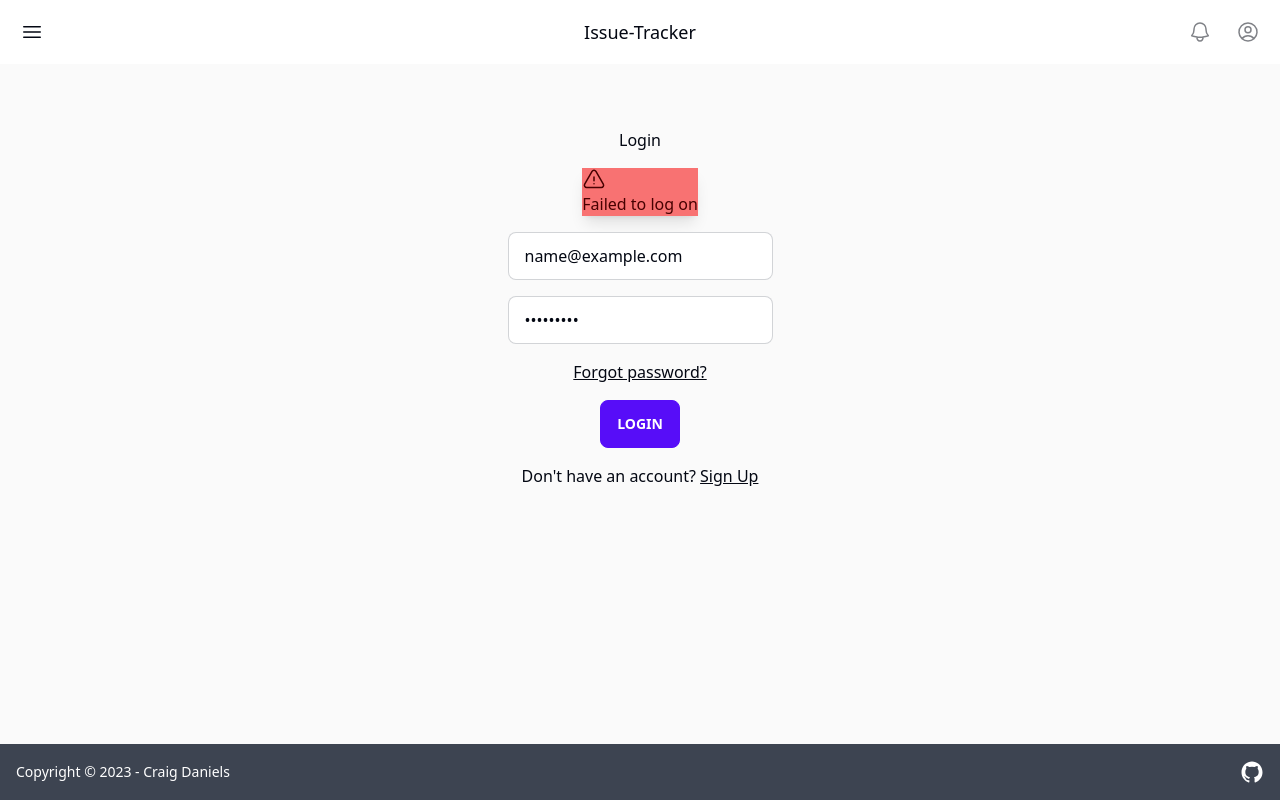
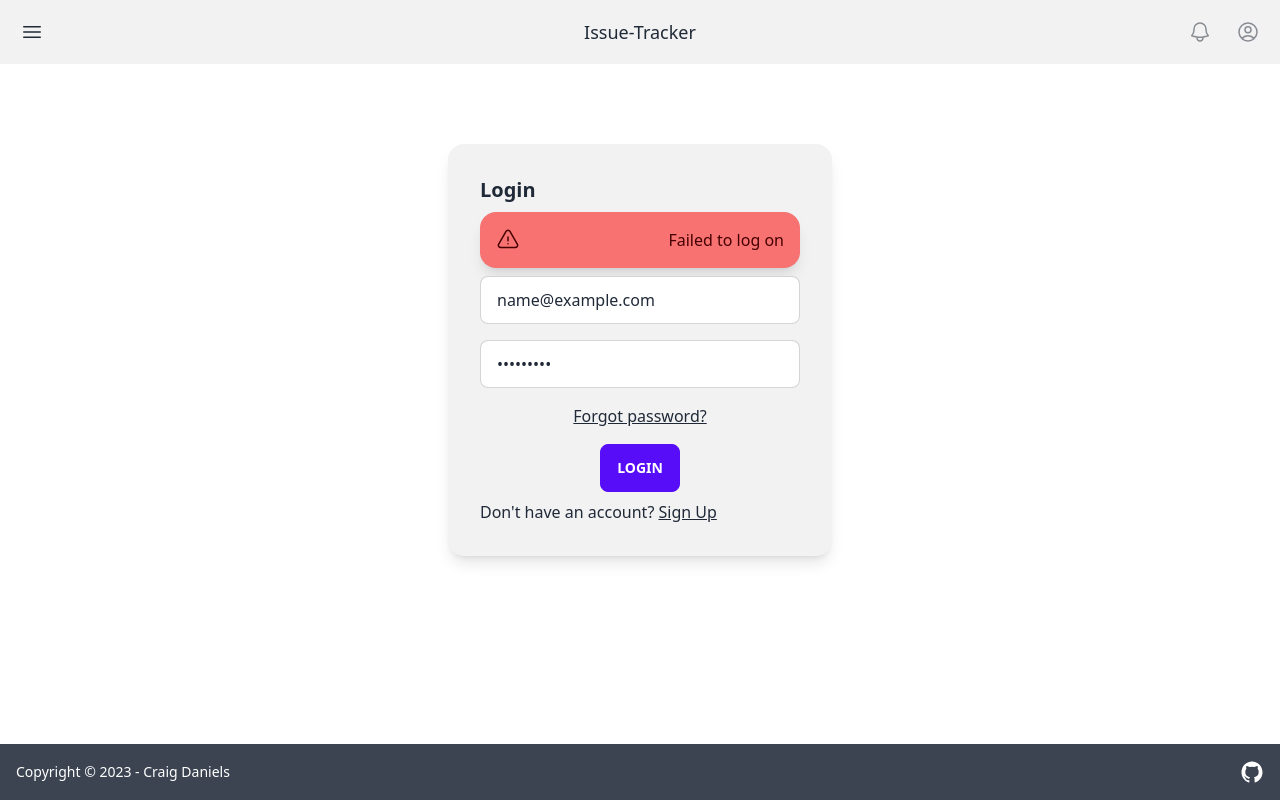
Before and after one commit to craigrdaniels/issue-tracker, a React (Vite) app in the folder frontend/: page /login in a window 1280 px wide. Both pictures are taken after typing "name@example.com", "Sample123" into the empty fields and a click on the button "LOGIN". Built offline with nearby package versions, Linux system fonts and the light colour scheme; no server answers.

Commit message:
style with daisyui components

```diff
--- a/frontend/src/index.css
+++ b/frontend/src/index.css
@@ -8,61 +8,8 @@
     duration-500;
   }
 
-  body {
-    @apply bg-zinc-50
-    text-gray-950
-    dark:bg-zinc-900
-    dark:text-gray-50;
-  }
-
   #root {
     @apply min-h-screen
     w-screen;
   }
-
-  h2 {
-    @apply text-lg
-    font-bold;
-  }
-
-  button {
-    @apply rounded-lg
-    border
-    bg-gray-100
-    px-4
-    py-1
-    text-gray-800
-    hover:border-blue-500
-    focus:border-blue-500
-    focus:outline-none
-    focus:ring-blue-500
-    dark:bg-gray-800
-    dark:text-gray-100;
-  }
 }
-
-@layer components {
-  .text-input {
-    @apply form-input
-    rounded-md
-    border
-    border-opacity-25
-    bg-gray-100
-    px-4
-    py-1
-    text-gray-800
-    focus:border-blue-500
-    focus:outline-none
-    dark:border-gray-800
-    dark:bg-gray-900
-    dark:text-gray-100;
-  }
-
-  .navicon {
-    @apply h-5
-    w-5
-    cursor-pointer
-    text-gray-950
-    dark:text-gray-50;
-  }
-}
--- a/frontend/src/pages/issue.tsx
+++ b/frontend/src/pages/issue.tsx
@@ -52,12 +52,12 @@ export const Issue = (): ReactElement => {
 
   return (
     <>
-      <main className="mx-2 mt-8 dark:bg-zinc-900 dark:bg-opacity-50 md:mx-8">
+      <main className="mx-2 mt-20 md:mx-8">
         <div className="mx-auto max-w-7xl">
           <div className="flex h-10 w-full">
-            <h1>
+            <h2>
               {issue?.project.name} / {issue?.title}
-            </h1>
+            </h2>
           </div>
           <ul className="flex flex-col gap-4">
             {issue?.messages?.map((message) => (
@@ -66,8 +66,8 @@ export const Issue = (): ReactElement => {
                   <div className="h-12 w-12">
                     <UserCircleIcon />
                   </div>
-                  <div className="flex w-full grow flex-col rounded-md border pb-2 first:border-blue-400 dark:border-zinc-500/50 first:dark:border-blue-500/50 dark:hover:bg-zinc-800">
-                    <div className="rounded-t bg-zinc-200 px-2 py-1 dark:bg-zinc-800">
+                  <div className="pb-2i flex w-full grow flex-col rounded-md border border-primary-content/50 bg-base-200 shadow-md hover:bg-base-300">
+                    <div className="rounded-t bg-base-300 px-2 py-1">
                       <span className="font-bold">
                         {message.created_by.username}
                       </span>{' '}
--- a/frontend/src/pages/issues.tsx
+++ b/frontend/src/pages/issues.tsx
@@ -6,6 +6,7 @@ import { formatDistanceToNow } from 'date-fns'
 import {
   MinusCircleIcon,
   ChatBubbleLeftIcon,
+  CheckCircleIcon,
 } from '@heroicons/react/24/outline'
 import { location, port } from '../utils/Server'
 
@@ -60,13 +61,17 @@ export const Issues = (): ReactElement => {
 
   return (
     <>
-      <main className="mx-2 mt-8 dark:bg-zinc-900 dark:bg-opacity-50 md:mx-8">
-        <div className="mx-auto max-w-7xl rounded-md border dark:border-zinc-500/50">
-          <div className="flex h-10 w-full bg-zinc-200 dark:bg-zinc-800">
-            <button onClick={() => handleClickSort('title', 'asc')}>
+      <main className="mx-2 mt-20 bg-base-200 shadow-md md:mx-8">
+        <div className="mx-auto max-w-7xl rounded-md border border-primary-content/50">
+          <div className="flex h-10 w-full items-center rounded-t-md bg-base-300">
+            <button
+              className="badge"
+              onClick={() => handleClickSort('title', 'asc')}
+            >
               sort
             </button>
             <button
+              className="badge"
               onClick={() => handleClickSort('created_by.username', 'asc')}
             >
               Created By
@@ -76,27 +81,22 @@ export const Issues = (): ReactElement => {
             {issues?.map((issue) => (
               <li
                 key={issue._id}
-                className="flex grow flex-row border-b py-2 last:border-0 hover:bg-zinc-200 dark:border-zinc-500/50 dark:hover:bg-zinc-800"
+                className="flex grow flex-row border-b border-primary-content/50 py-2 last:border-0 hover:bg-base-300"
               >
                 <div className="items-top px-4 pt-1">
-                  <MinusCircleIcon
-                    className={clsx(
-                      'navicon',
-                      issue.is_open
-                        ? 'text-green-500 dark:text-green-500'
-                        : 'text-purple-500 dark:text-purple-500'
-                    )}
-                  />
+                  {issue.is_open ? (
+                    <MinusCircleIcon className="h-5 w-5 text-success" />
+                  ) : (
+                    <CheckCircleIcon className="h-5 w-5 text-secondary" />
+                  )}
                 </div>
                 <div className="px-4">
                   <div className="flex flex-col gap-1 md:flex-row">
-                    <h2 className="text-zinc-500 dark:text-zinc-400">
-                      {issue.project.name} /{' '}
-                    </h2>
+                    <h2>{issue.project.name} / </h2>
                     <h2>
                       <Link
                         to={issue._id}
-                        className="transition-none hover:text-cyan-600 hover:dark:text-cyan-600"
+                        className="transition-none hover:text-accent"
                       >
                         {issue.title}
                       </Link>
@@ -129,7 +129,7 @@ export const Issues = (): ReactElement => {
                 >
                   {/** show number of comments ignoring first message by issue creator**/}
                   {issue.message_count > 1 && issue.message_count - 1}
-                  <ChatBubbleLeftIcon className="navicon" />
+                  <ChatBubbleLeftIcon className="h-5 w-5" />
                 </Link>
               </li>
             ))}
--- a/frontend/src/pages/login.tsx
+++ b/frontend/src/pages/login.tsx
@@ -34,10 +34,11 @@ const LoginPage = (): ReactElement => {
   }
 
   return (
-    <div className="flex flex-col items-center gap-4 pt-16 align-middle">
-      <h3>Login</h3>
+    <div className="card mx-auto mt-20 w-96 place-self-center self-center justify-self-center bg-base-200 shadow-lg">
+      <div className="card-body">
+        <h2 className="card-title">Login</h2>
         {error && (
-        <div className="alet alert-error shadow-lg">
+          <div className="alert alert-error shadow-lg">
             <ExclamationTriangleIcon className="h-6 w-6" />
             {error}
           </div>
@@ -72,6 +73,7 @@ const LoginPage = (): ReactElement => {
           </Link>
         </p>
       </div>
+    </div>
   )
 }
 
--- a/frontend/src/pages/navbar.tsx
+++ b/frontend/src/pages/navbar.tsx
@@ -53,7 +53,7 @@ const NavBar = (): ReactElement => {
   }
 
   return (
-    <div className="navbar bg-base-100">
+    <div className="navbar bg-base-200">
       <div className="navbar-start">
         <div className="dropdown" ref={ref}>
           <label
@@ -72,7 +72,7 @@ const NavBar = (): ReactElement => {
           <ul
             tabIndex={0}
             className={clsx(
-              'dropdown-content menu rounded-box menu-compact mt-3 w-52 bg-base-100 p-2 shadow',
+              'dropdown-content menu rounded-box menu-compact mt-3 w-52 bg-base-200 p-2 shadow',
               !dropdownOpen && 'hidden'
             )}
           >
```
Lines whose indentation alone changed are shown as unchanged.
